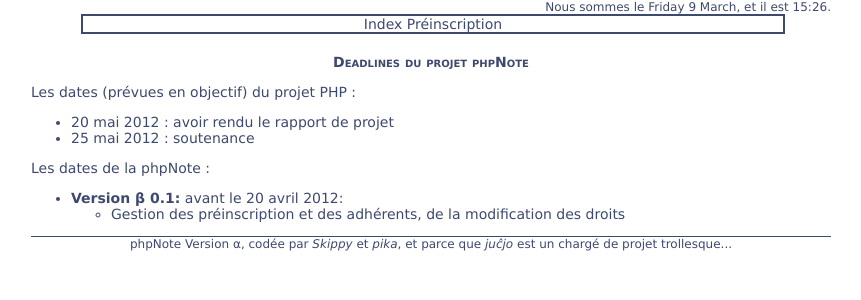
After one commit to pikachuyann/phpnote, a PHP site: page /deadlines.php in a window 1280 px wide. The commit adds this page. Shown: the top 300 px of the page, without its empty margins (209-1070 px from the left). Run offline with PHP 8.4, Linux system fonts and the light colour scheme.

Commit message:
Ajout des deadlines du projet, internes et externes

```diff
--- a/php-include/style-v1.php
+++ b/php-include/style-v1.php
@@ -55,7 +55,7 @@ function haut_de_page($userinfo,$titre="", $js_list=array()) {
 		else { $BdPAffiche=1; }
 		// Userinfo n'est pas forcément utile ?
 ?>
-<div class='bottom_credits'> phpNote Version &alpha;, cod&eacute;e par <i>Skippy</i> et <i>pika</i>, et parce que <i>ju&#x0109;jo</i> est un charg&eacute; de projet trollesque... </div>
+<div class='bottom_credits'> phpNote <a href='/deadlines.php'>Version &alpha;</a>, cod&eacute;e par <i>Skippy</i> et <i>pika</i>, et parce que <i>ju&#x0109;jo</i> est un charg&eacute; de projet trollesque... </div>
 </body>
 </html>
 <?php
--- /dev/null
+++ b/www/deadlines.php
@@ -0,0 +1,21 @@
+<?php
+	include("../php-include/common-includes.php");
+	haut_de_page($userinfo,"Deadlines");
+
+?>
+<div class='titre_de_page'>Deadlines du projet phpNote</div>
+<p>Les dates (pr&eacute;vues en objectif) du projet PHP :</p>
+<ul style='margin-top:0px;'>
+<li> 20 mai 2012 : avoir rendu le rapport de projet </li>
+<li> 25 mai 2012 : soutenance </li>
+</ul>
+<p>Les dates de la phpNote :</p>
+<ul style='margin-top:0px;'>
+<li> <strong>Version &beta; 0.1:</strong> avant le 20 avril 2012:
+<ul style='margin-top:0px;'>
+<li> Gestion des pr&eacute;inscription et des adh&eacute;rents, de la modification des droits </li>
+</ul>
+</ul>
+<?php
+bas_de_page($userinfo);
+	?>
--- a/www/style/common.css
+++ b/www/style/common.css
@@ -45,6 +45,11 @@ BODY {
 	font-size:12px;
 	text-align:center;
 }
+.bottom_credits A {
+	text-decoration:none;
+	color:#3d496f;
+}
+.bottom_credits A:hover { font-weight:bold; }
 
 .formulaire_preinscription TH {
 	text-align:right;
```
